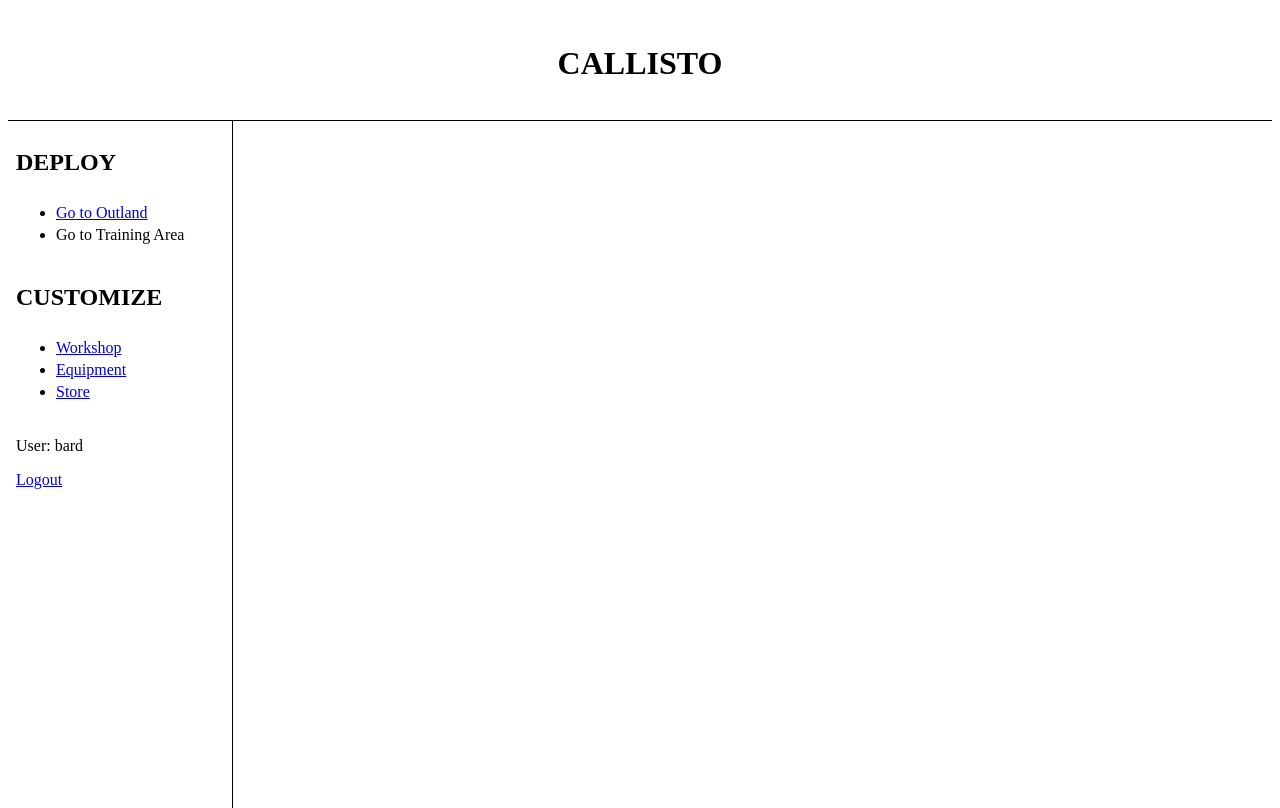
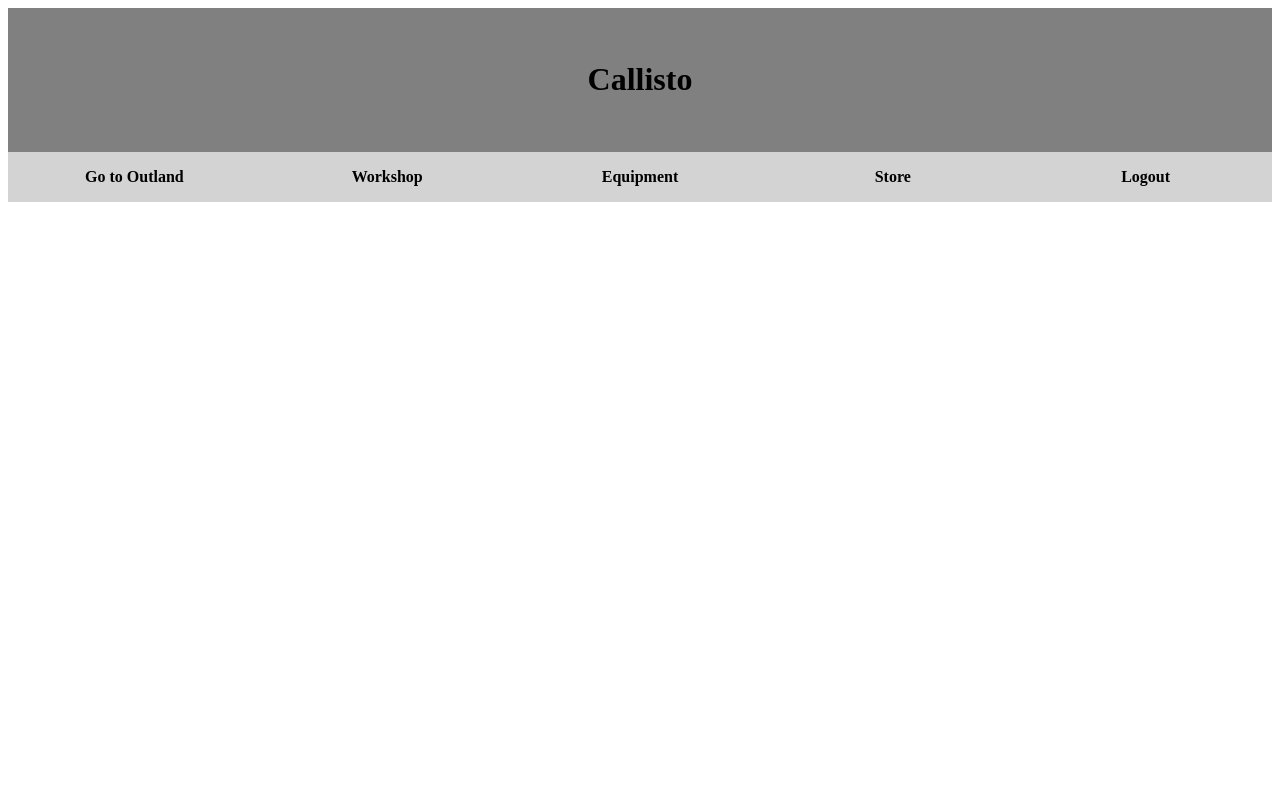
Before and after one commit to gif007/callisto, a Django app: page /game/ in a window 1280 px wide. Run offline with Django 3.2, Linux system fonts and the light colour scheme; a user stored in the database is signed in; some libraries are stand-ins or nearby versions.

Commit message:
overhauled the main UI with new structure and styling

```diff
--- a/game/static/css/styles.css
+++ b/game/static/css/styles.css
@@ -17,53 +17,48 @@
 
 /* Main UI styles */
 
-.game-container {
+main.Game {
     display: flex;
-    flex-flow: column;
-    flex-grow: 1;
-    height: 100%;
+    flex-direction: column;
+    align-content: center;
 }
 
-.banner {
+header.Banner {
     display: flex;
-    justify-content: center;
-    align-items: center;
+    justify-content: space-around;
+    padding: 2rem;
+    background-color: grey;
+}
+
+h1.BannerText {
+    font-size: 1.5rem;
+    font-weight: bold;
+    text-transform: uppercase;
+}
+
+nav.Navigation {
+    display: flex;
+    justify-content: space-around;
+    background-color: lightgrey;
+}
+
+nav.Navigation > a {
+    flex: 1;
+    text-align: center;
+    color: black;
+    font-weight: bold;
+    text-decoration: none;
     padding: 1rem;
-    border-bottom: 1px solid black;
-    text-transform: uppercase;
+}
+
+nav.Navigation > a:hover {
+    background-color: grey;
+    text-decoration: underline;
 }
 
 .row {
     display: flex;
     flex-grow: 1;
-}
-
-.sidebar {
-    flex: 2;
-    border-right: 1px solid black;
-    padding: 0.5rem;
-}
-
-.navigation {
-    margin-top: 1rem;
-}
-
-.link-header {
-    font-weight: bold;
-    text-transform: uppercase;
-    padding-bottom: 0.5rem;
-}
-
-.link-list {
-    padding-bottom: 1rem;
-}
-
-.link-list> li {
-    padding-bottom: 0.25rem;
-}
-
-.main {
-    flex: 10;
 }
 
 .dotted-underline {
--- a/game/templates/game.html
+++ b/game/templates/game.html
@@ -2,45 +2,25 @@
 
 {% block content %}
 
-<main class='game-container'>
+<div class='Game'>
 
-    <header class='banner'>
-        {% block header %}
+    <header class='Banner'>
         <h1>Callisto</h1>
-        {% endblock %}
     </header>
 
-    <div class='row'>
+    <nav class='Navigation'>
+        <a href='{% url "deploy" %}'>Go to Outland</a>
+        <a href='{% url "workshop" %}'>Workshop</a>
+        <a href='{% url "equipment-all" %}'>Equipment</a>
+        <a href='{% url "store" %}'>Store</a>
+        <a href='{% url "logout" %}'>Logout</a>
+    </nav>
 
-        <section class='sidebar'>
-            {% block sidebar %}
-            <nav class='navigation'>
-                <h2 class='link-header'>Deploy</h2>
-                <ul class='link-list'>
-                    <li><a href='{% url "deploy" %}'>Go to Outland</a></li>
-                    <li>Go to Training Area</li>
-                </ul>
+    <main class='MainView'>
+        {% block main %}
+        {% endblock %}
+    </main>
 
-                <h2 class='link-header'>Customize</h2>
-                <ul class='link-list'>
-                    <li><a href='{% url "workshop" %}'>Workshop</a></li>
-                    <li><a href='{% url "equipment-all" %}'>Equipment</a></li>
-                    <li><a href='{% url "store" %}'>Store</a></li>
-                </ul>
-
-                <p>User: {{user}}</p>
-                <a href='{% url "logout" %}'>Logout</a>
-                {% endblock %}
-            </nav>
-        </section>
-
-        <section class='main'>
-            {% block main %}
-            {% endblock %}
-        </section>
-
-    </div>
-
-</main>
+</div>
 
 {% endblock %}
```
Also changed, not shown: db.sqlite3.
